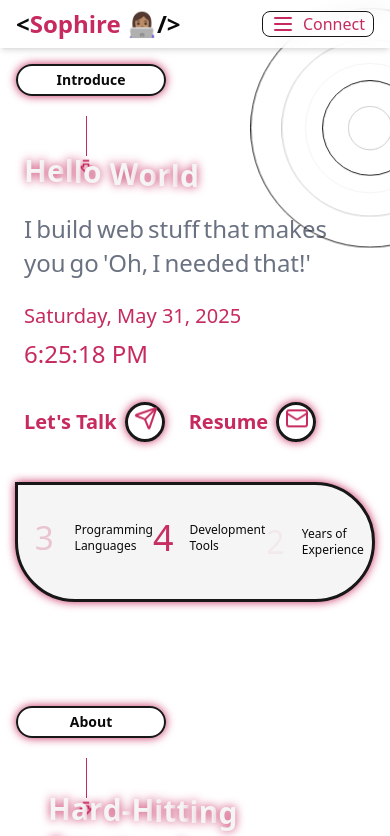
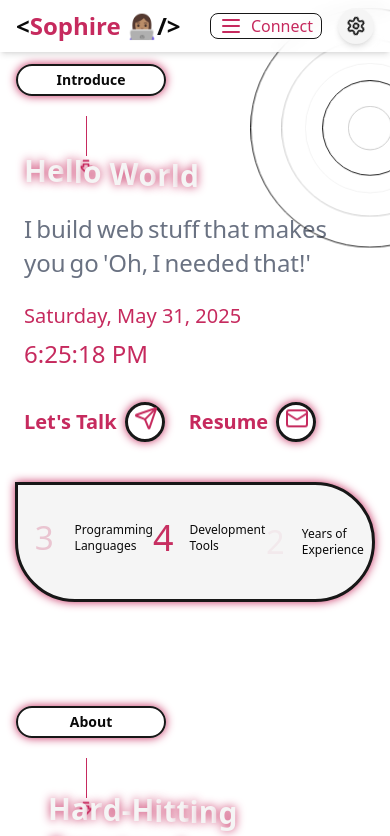
Before and after one commit to SimplySophia/my-portfolio, a Next.js app: page / in a window 390 px wide. Shown: the top 836 px of the page. Built offline with nearby package versions, Linux system fonts and the light colour scheme.

Commit message:
fixed overflow on nav

```diff
--- a/src/components/Navbar.tsx
+++ b/src/components/Navbar.tsx
@@ -3,6 +3,7 @@
 import { useState } from "react";
 import Link from "next/link";
 import { MobileNavOverlay, MobileNavToggle } from "./MobileNav";
+import ColorSwitcher from "./ColorSwitcher";
 
 const Navbar = () => {
   const [open, setOpen] = useState(false);
@@ -17,15 +18,22 @@
           </span>
           /&gt;
         </Link>
-
+       <div className="flex items-center gap-4">
         {/* Hamburger Toggle */}
         <div className="lg:hidden">
           <MobileNavToggle open={open} setOpen={setOpen} />
         </div>
+
+        {/* 👇 Theme Toggle only visible on mobile */}
+      <div className="block lg:hidden">
+        <ColorSwitcher />
+      </div>
+       </div>
       </div>
 
       {/* Fullscreen Overlay */}
       <MobileNavOverlay open={open} setOpen={setOpen} />
+
     </>
   );
 };
```
